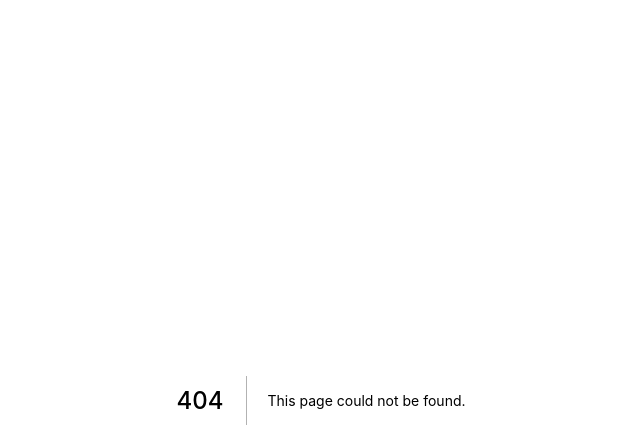
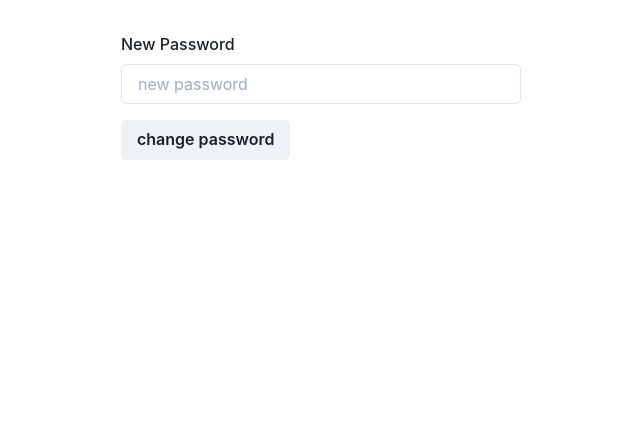
Before and after one commit to FFM-TEAM/server-express, a Next.js app in the folder client/: page /change-password/1 in a window 1280 px wide. Before the commit this address had no page. Shown: the top 448 px of the page, without its empty margins (319-959 px from the left). Built offline with nearby package versions, Linux system fonts and the light colour scheme.

Commit message:
feat: [client] change-password form , token get

```diff
--- a/client/src/components/Wrapper.tsx
+++ b/client/src/components/Wrapper.tsx
@@ -4,11 +4,17 @@
 
 export interface WrapperProps {
   children: React.ReactNode;
+  variant?: "small" | "regular";
 }
 
-function Wrapper({ children }: WrapperProps) {
+function Wrapper({ children, variant }: WrapperProps) {
   return (
-    <Box mt={8} mx="auto" maxW="800px" w="100%">
+    <Box
+      mt={8}
+      mx="auto"
+      maxW={variant === "regular" ? "800px" : "400px"}
+      w="100%"
+    >
       {children}
     </Box>
   );
--- /dev/null
+++ b/client/src/pages/change-password/[token].tsx
@@ -0,0 +1,44 @@
+import * as React from "react";
+
+import { Form, Formik } from "formik";
+
+import { Button } from "@chakra-ui/react";
+import InputField from "../../components/InputField";
+import { NextPage } from "next";
+import Wrapper from "../../components/Wrapper";
+
+const ChangePassword: NextPage<{ token: string }> = ({ token }) => {
+  return (
+    <Wrapper variant="small">
+      <Formik
+        initialValues={{ newPassword: "" }}
+        onSubmit={async (values, { setErrors }) => {}}
+      >
+        {({ isSubmitting }) => (
+          <Form>
+            <InputField
+              name="newPassword"
+              placeholder="new password"
+              label="New Password"
+              type="password"
+            />
+            <Button
+              mt={4}
+              type="submit"
+              isLoading={isSubmitting}
+              variantColor="teal"
+            >
+              change password
+            </Button>
+          </Form>
+        )}
+      </Formik>
+    </Wrapper>
+  );
+};
+ChangePassword.getInitialProps = ({ query }) => {
+  return {
+    token: query.token as string,
+  };
+};
+export default ChangePassword;
```
